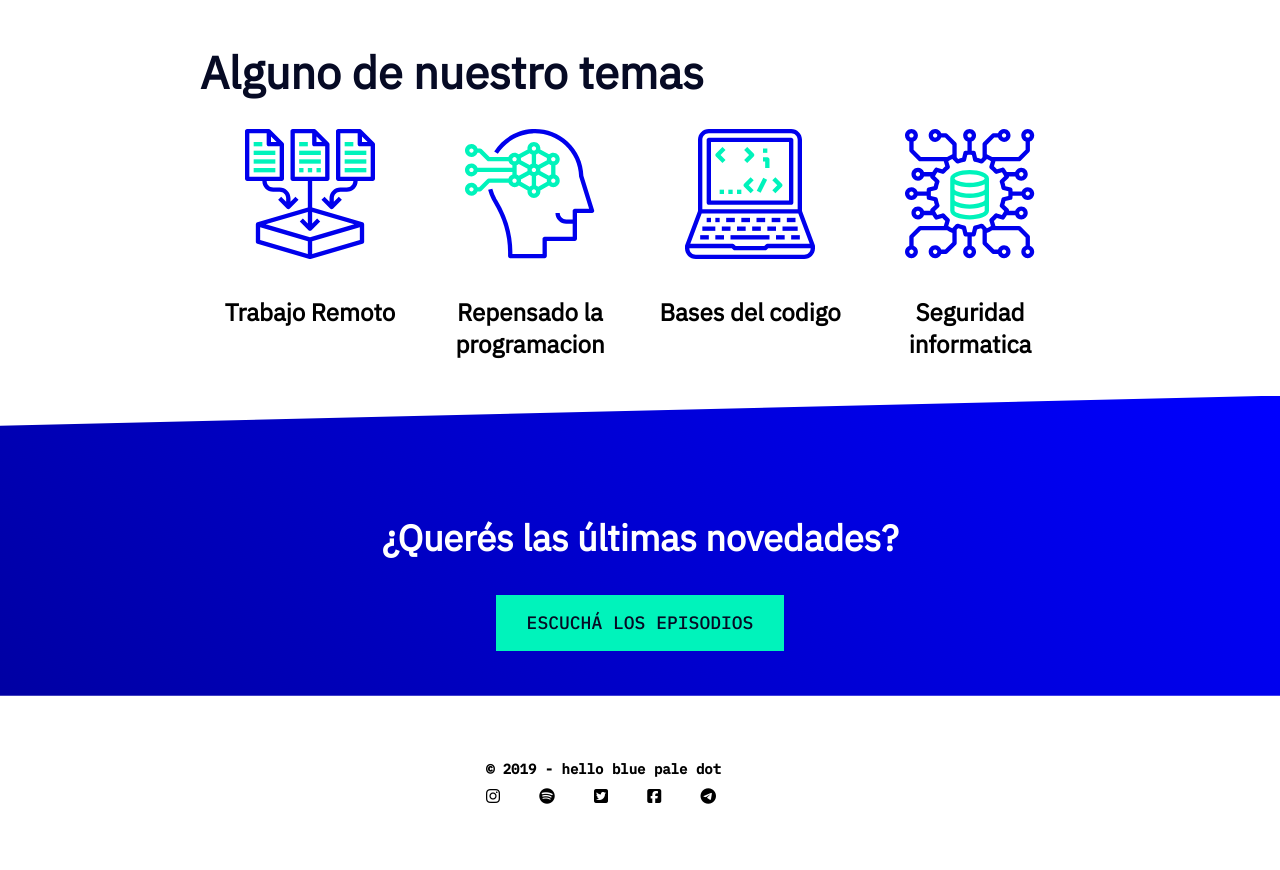
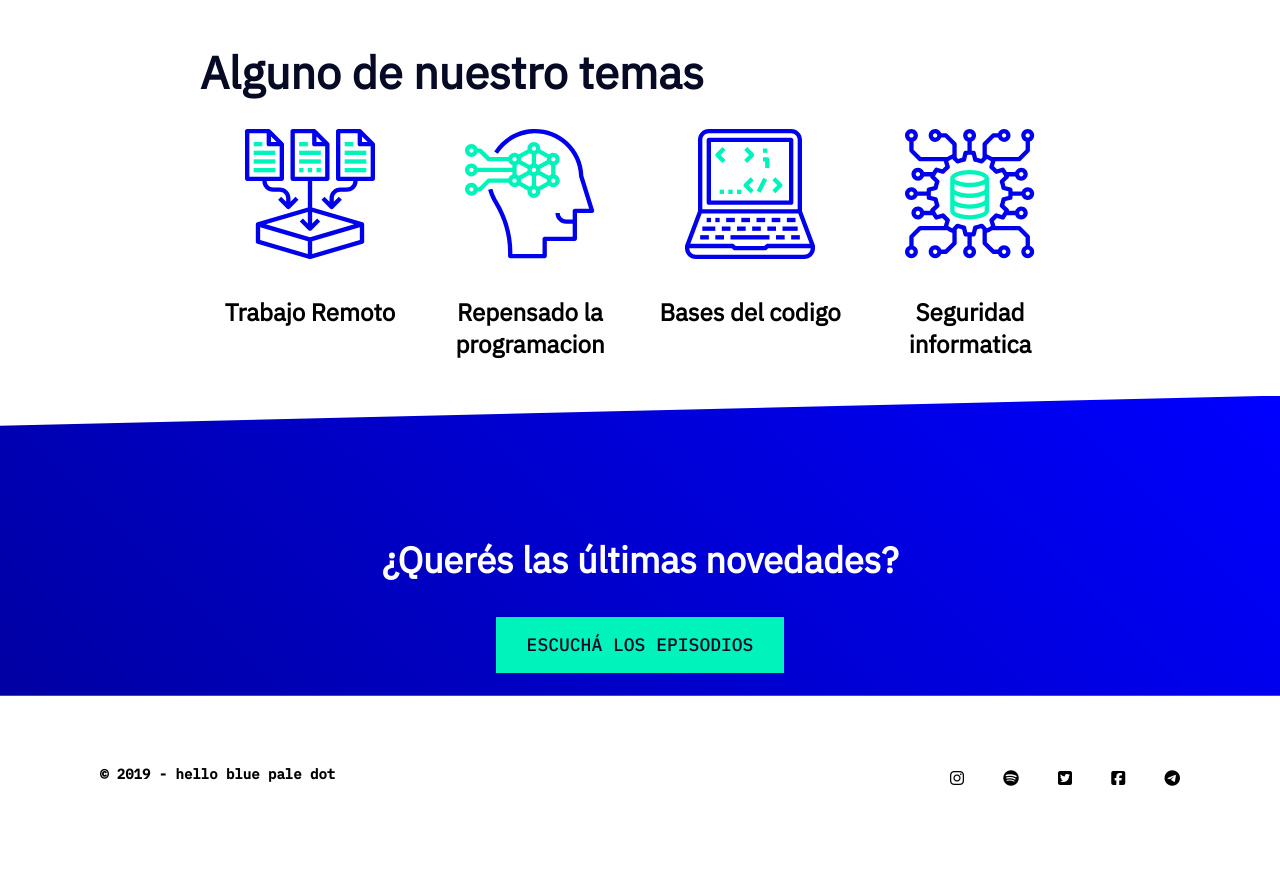
Before and after one commit to matiasschvarz/Matias-Schvarz.github.io, a plain HTML site: page index.html in a window 1280 px wide. Shown: the part 2597-3467 px from the top of the page. Drawn offline with Linux system fonts and the light colour scheme.

Commit message:
Revision Final

```diff
--- a/_footer.scss
+++ b/_footer.scss
@@ -15,7 +15,7 @@ footer {
     font-family: 'IBM Plex Mono', monospace;
     font-size: 14px;
     text-align: center;
-    padding-bottom: 10%;
+    padding-bottom: 15px;
 }
 .footer-redes-sociales {
     display: flex;
@@ -34,6 +34,7 @@ footer {
     padding-right: 100px;
     padding-left: 100px;
     justify-content: space-between;
+    width: 100%;
 }
 .texto-footer {
     padding-bottom: 0px;
--- a/_novedades.scss
+++ b/_novedades.scss
@@ -43,7 +43,7 @@
     text-decoration: none;
     border: none;
     cursor: pointer;
-    margin-bottom: 10%;
+    margin-bottom: 5%;
 }
 .boton-link-novedades:hover {
     background: linear-gradient(225deg, #0000fe 0%, #00f0b8 100%);
```
Also changed, not shown: style.css, 1 other file.
